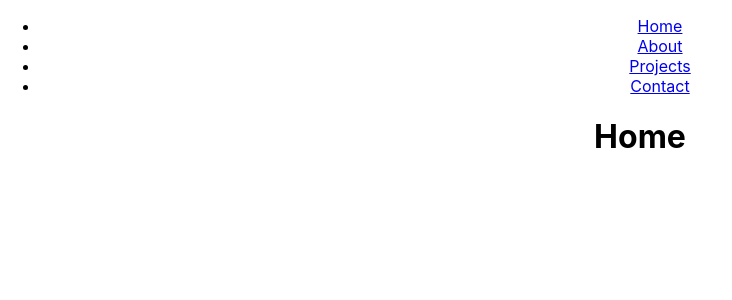
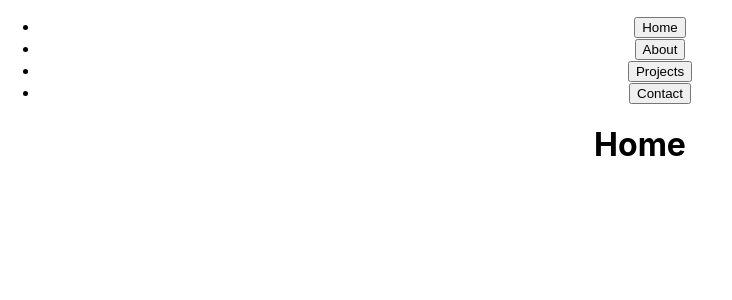
Before and after one commit to LadyEgg/portfolio, a React (Create React App) app: page / in a window 1280 px wide. Shown: the top 300 px of the page, without its empty margins (0-732 px from the left). Built offline with nearby package versions, Linux system fonts and the light colour scheme.

Commit message:
Added buttons!

```diff
--- a/src/App.js
+++ b/src/App.js
@@ -12,10 +12,10 @@ function App() {
     <div className="App">
       <NavBar />
       <Routes>
-     <Route exact path="/" element={<Home />} />
-     <Route exact path="/about" element={<About />} />
-     <Route exact path="/projects" element={<Projects />} />
-     <Route exact path="/contact" element={<Contact />} />
+     <Route path="/" element={<Home />} />
+     <Route path="/about" element={<About />} />
+     <Route path="/projects" element={<Projects />} />
+     <Route path="/contact" element={<Contact />} />
      </Routes>
     </div>
   );
--- a/src/NavBar.js
+++ b/src/NavBar.js
@@ -4,10 +4,18 @@ import {Link} from 'react-router-dom';
 function NavBar(){
     return(
         <ul>
-            <li><Link to="/">Home</Link></li>
-            <li><Link to="/about">About</Link></li>
-            <li><Link to="/projects">Projects</Link></li>
-            <li><Link to="/contact">Contact</Link></li>
+            <li>
+                <Link to="/"><button>Home</button></Link>
+            </li>
+            <li>
+                <Link to="/about"><button>About</button></Link>
+            </li>
+            <li>
+                <Link to="/projects"><button>Projects</button></Link>
+            </li>
+            <li>
+                <Link to="/contact"><button>Contact</button></Link>
+            </li>
         </ul>
     )
 }
```
